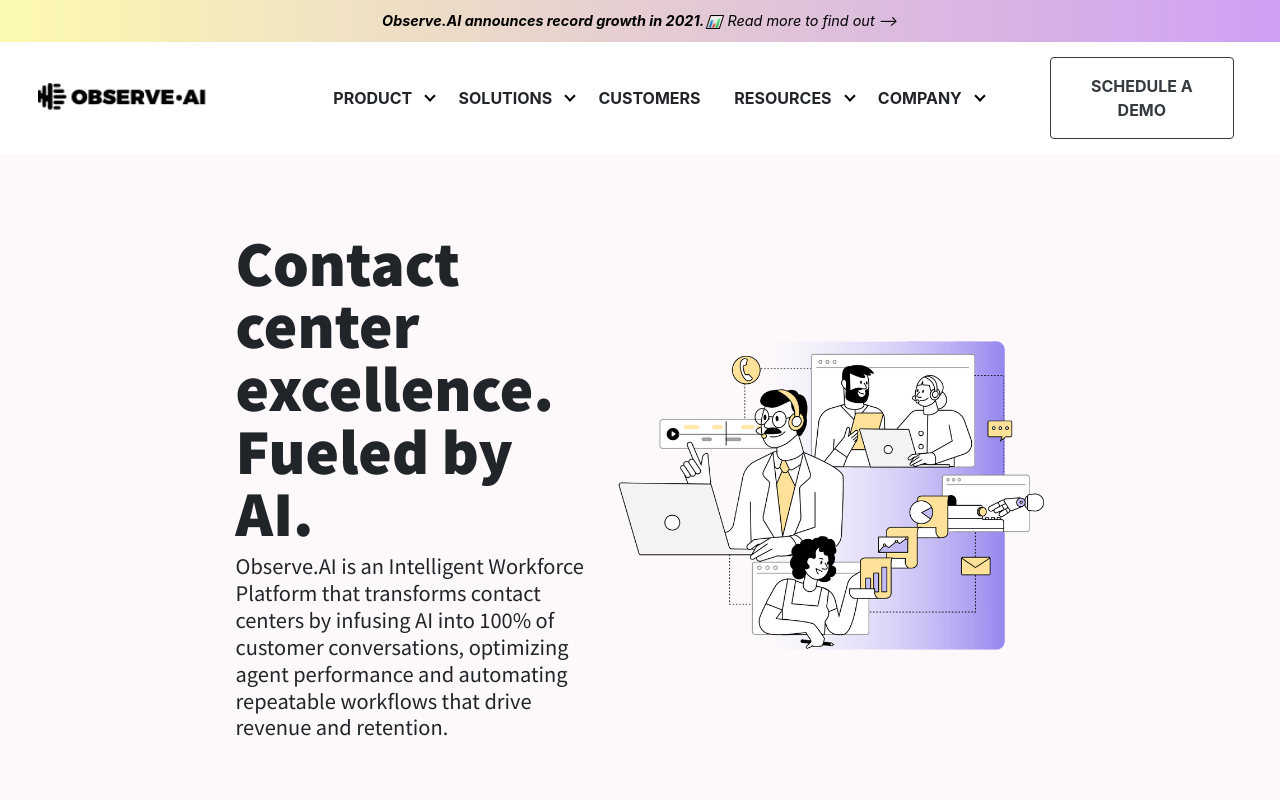
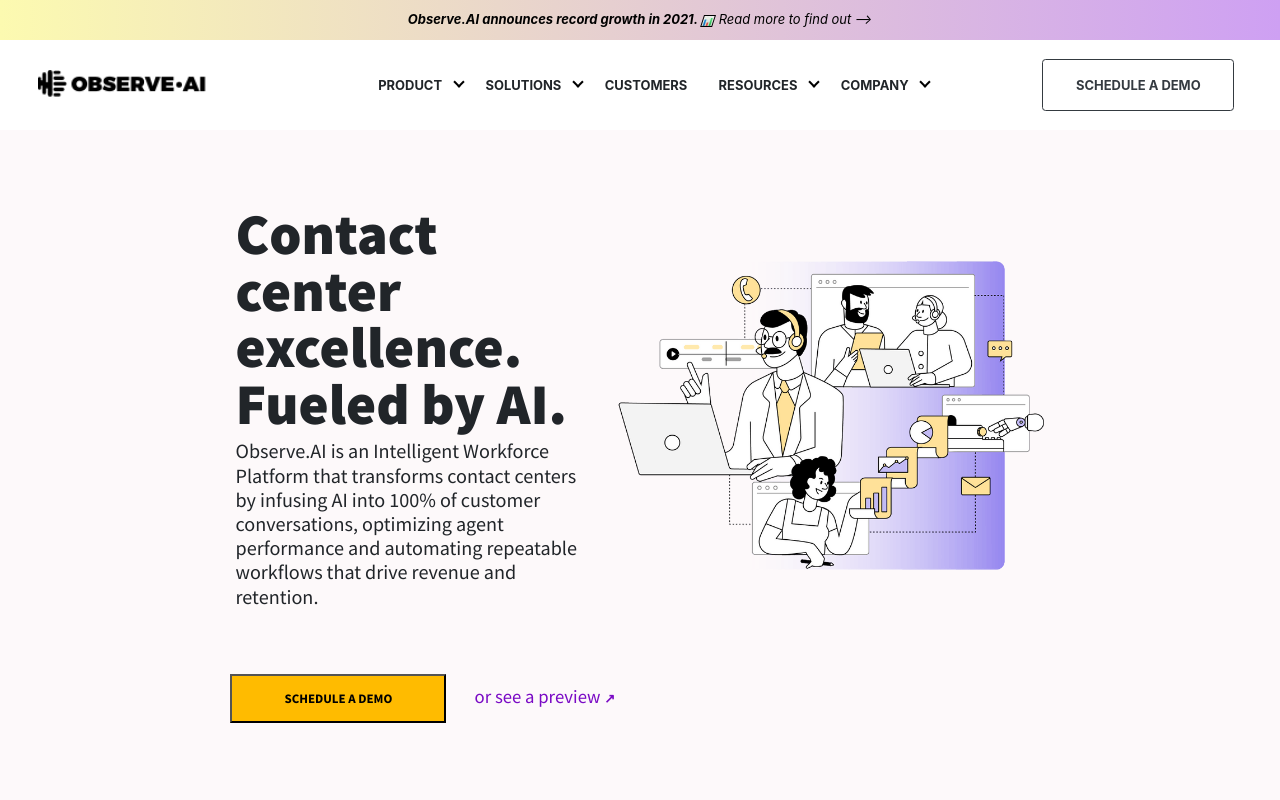
Before and after one commit to cadswetha/observe.ai-clone, a plain HTML site: page index.html in a window 1280 px wide. Shown: the top 800 px of the page. Drawn offline with nearby package versions, Linux system fonts and the light colour scheme.

Commit message:
changed font size and button size

```diff
--- a/styles.css
+++ b/styles.css
@@ -4,6 +4,7 @@
     margin: 0;
     padding: 0;
     box-sizing: border-box;
+    font-size: 0.9rem;
 }
 /* -----------topmost bar-------------------- */
 .topmost{
@@ -52,6 +53,9 @@
     flex-wrap: nowrap;
     width: 60rem;
     gap: 4%;
+}
+.decbut{
+    width: 15rem;
 }
 .decbut:hover{
     background:  linear-gradient(to right , rgb(255, 187, 0), white);
```
